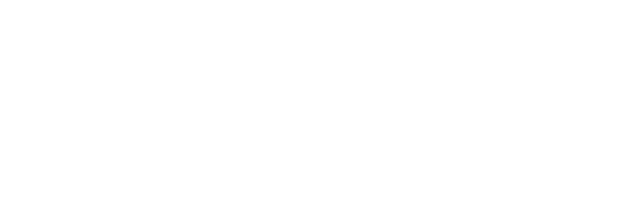
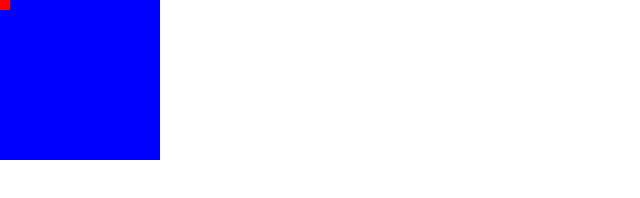
Before and after one commit to Orbito7/etch-a-sketch, a plain HTML site: page index.html in a window 1280 px wide. Shown: the whole page, without its empty margins (0-640 px from the left). Drawn offline with Linux system fonts and the light colour scheme.

Commit message:
Added 16x16 grid that changes color with hover

```diff
--- a/index.html
+++ b/index.html
@@ -5,10 +5,11 @@
     <title>Etch-a-Sketch</title>
     <meta lang="en">
     <meta charset="UTF-8">
-    <link rel="stylesheet" href="style.css">
+    <link rel="stylesheet" href="style.css" type="text/css">
 </head>
 
 <body>
+    <div class="grid-container"></div>
     <script src="script.js"></script>
 </body>
 
--- a/script.js
+++ b/script.js
@@ -0,0 +1,10 @@
+let gridContainer = document.querySelector(".grid-container");
+let squares = [];
+for (let i = 0; i < 256; i++) {
+  squares[i] = document.createElement("div");
+  squares[i].classList.add("grid-square");
+  squares[i].addEventListener("mouseenter", () => {
+    squares[i].style.backgroundColor = "red";
+  });
+  gridContainer.append(squares[i]);
+}
--- a/style.css
+++ b/style.css
@@ -0,0 +1,16 @@
+* {
+  margin: 0px;
+  border: 0px;
+}
+.grid-container {
+  display: flex;
+  flex-wrap: wrap;
+  height: 160px;
+  width: 160px;
+
+}
+.grid-square {
+  background-color: blue;
+  width: 10px;
+  height: 10px;
+}
```
